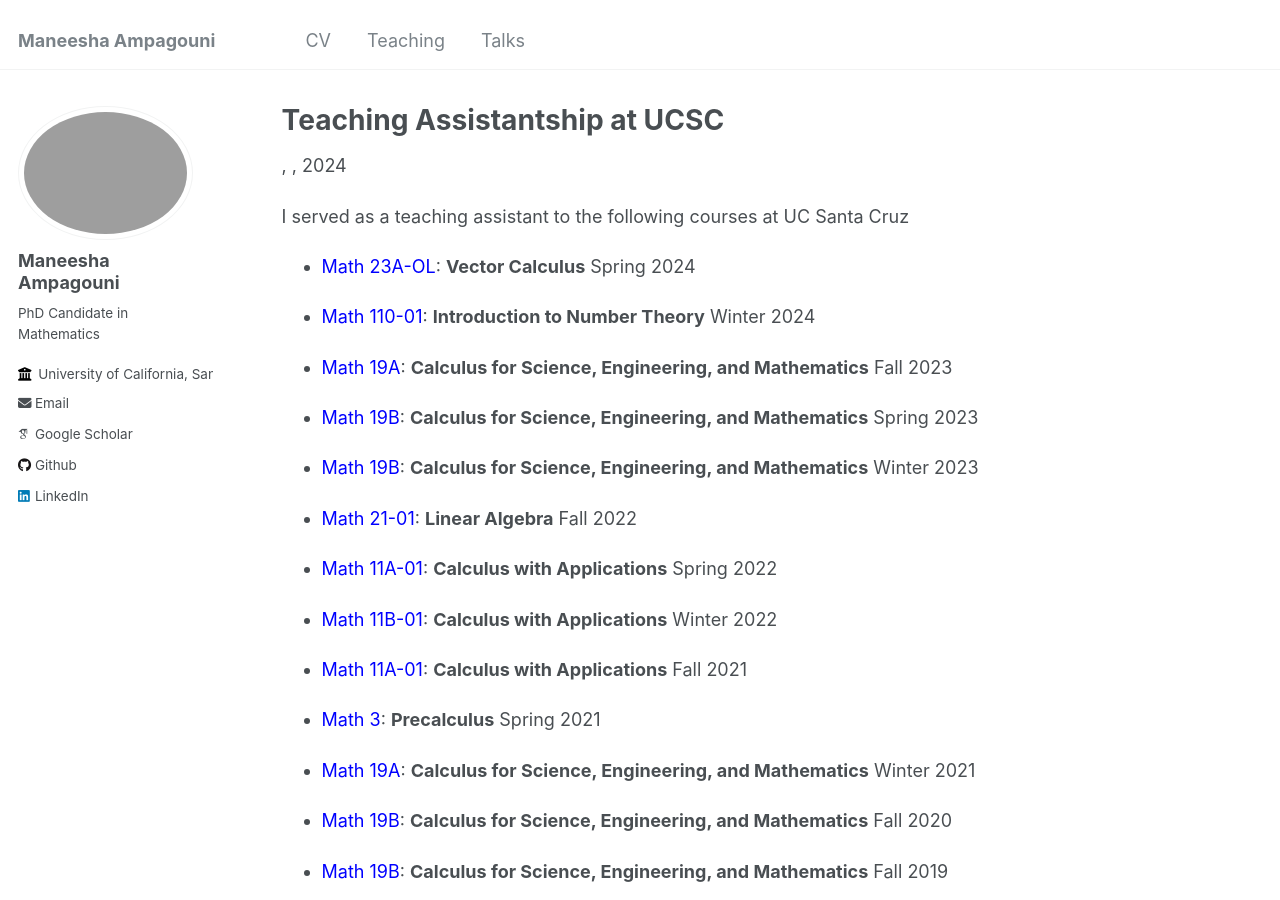
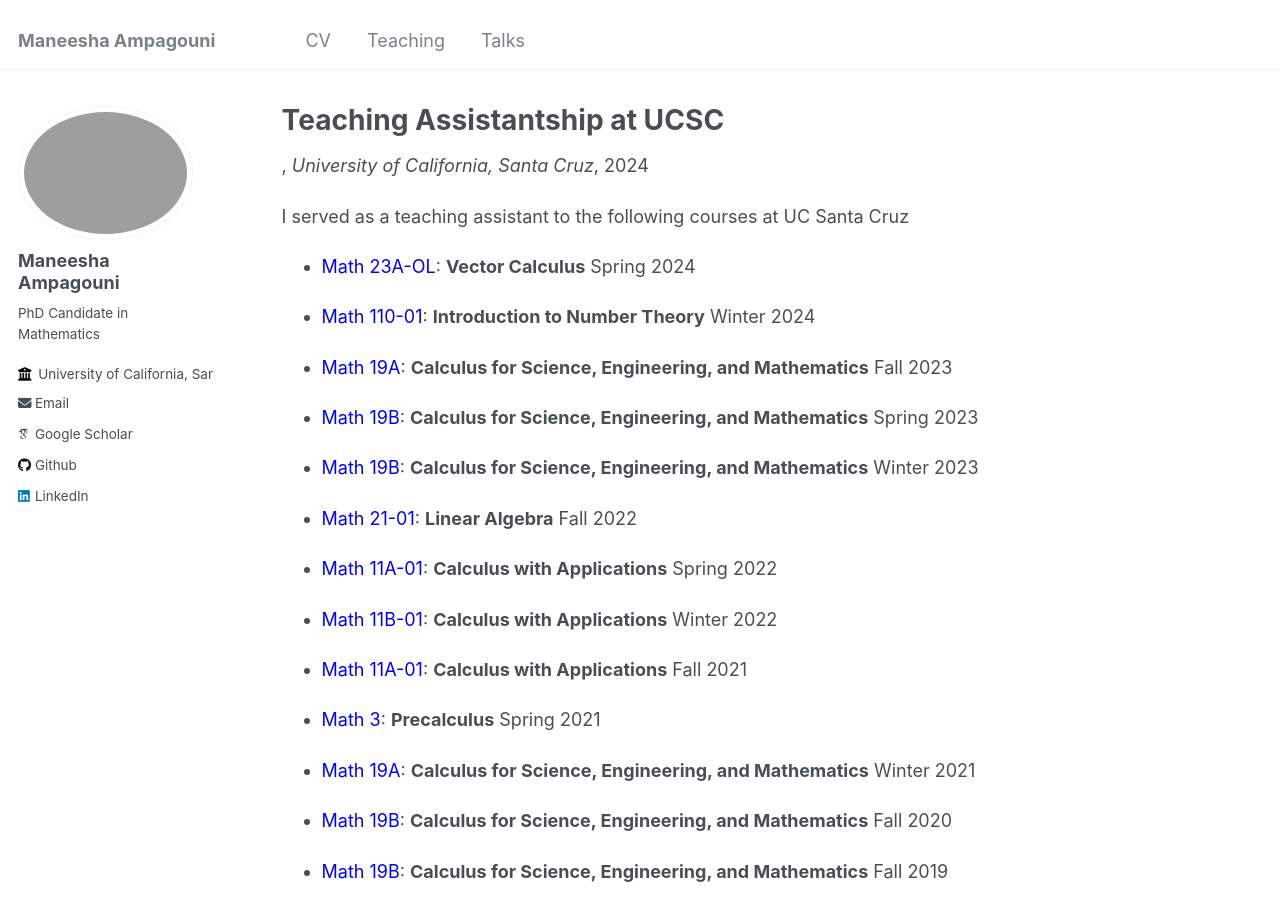
Before and after one commit to ManeeshaAmpagouni/maneeshaampagouni.github.io, a Jekyll site: the page built from _teaching/TAship at UCSC.md, in a window 1280 px wide and 900 px high. Built offline with Jekyll 4.4.1, drawn with Linux system fonts in a browser that asks for light colours; some web fonts are replaced.

Commit message:
venue and date update

```diff
--- a/_teaching/TAship at UCSC.md
+++ b/_teaching/TAship at UCSC.md
@@ -2,6 +2,8 @@
 title: "Teaching Assistantship at UCSC"
 collection: teaching
 permalink: /teaching/TAship at UCSC
+venue: "University of California, Santa Cruz"
+date: 2024-10-07
 
 ---
 I served as a teaching assistant to the following courses at UC Santa Cruz
```
